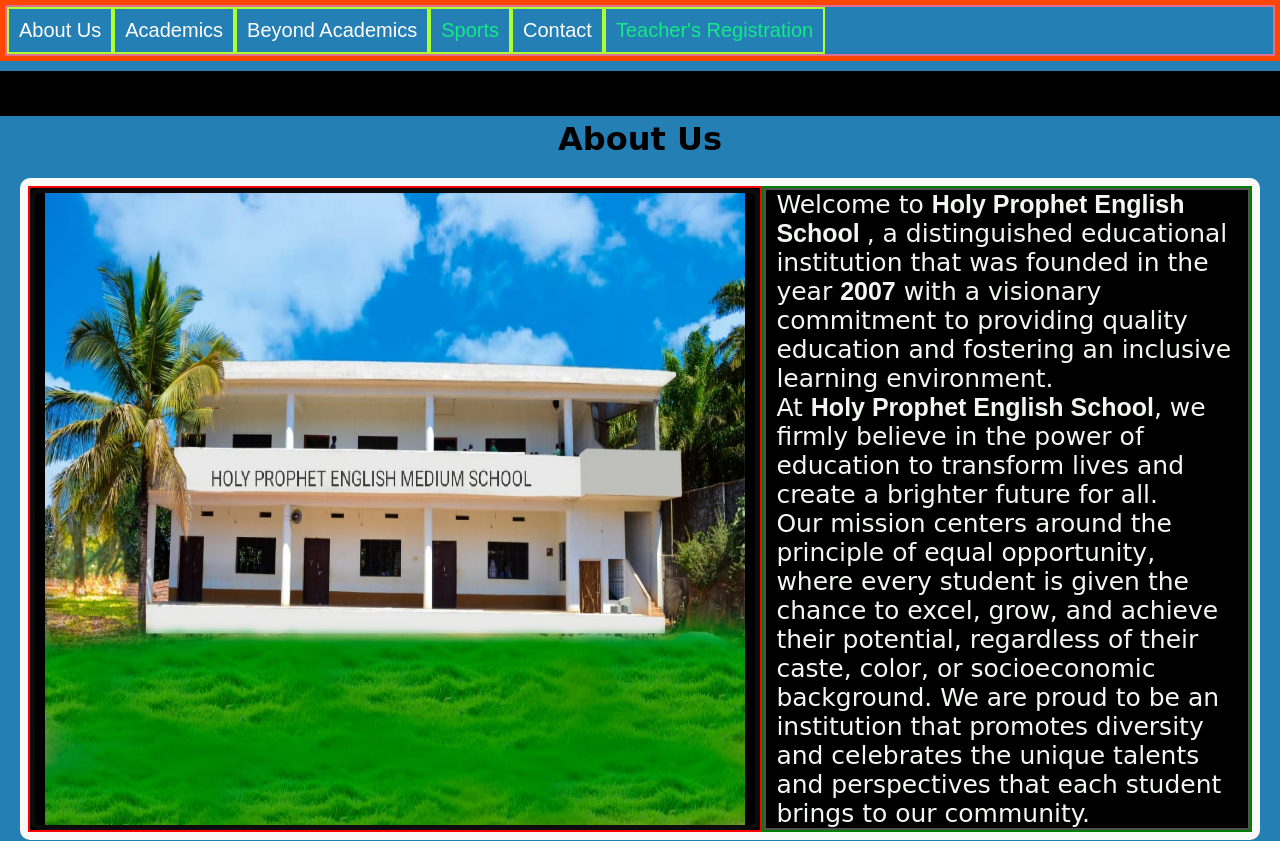
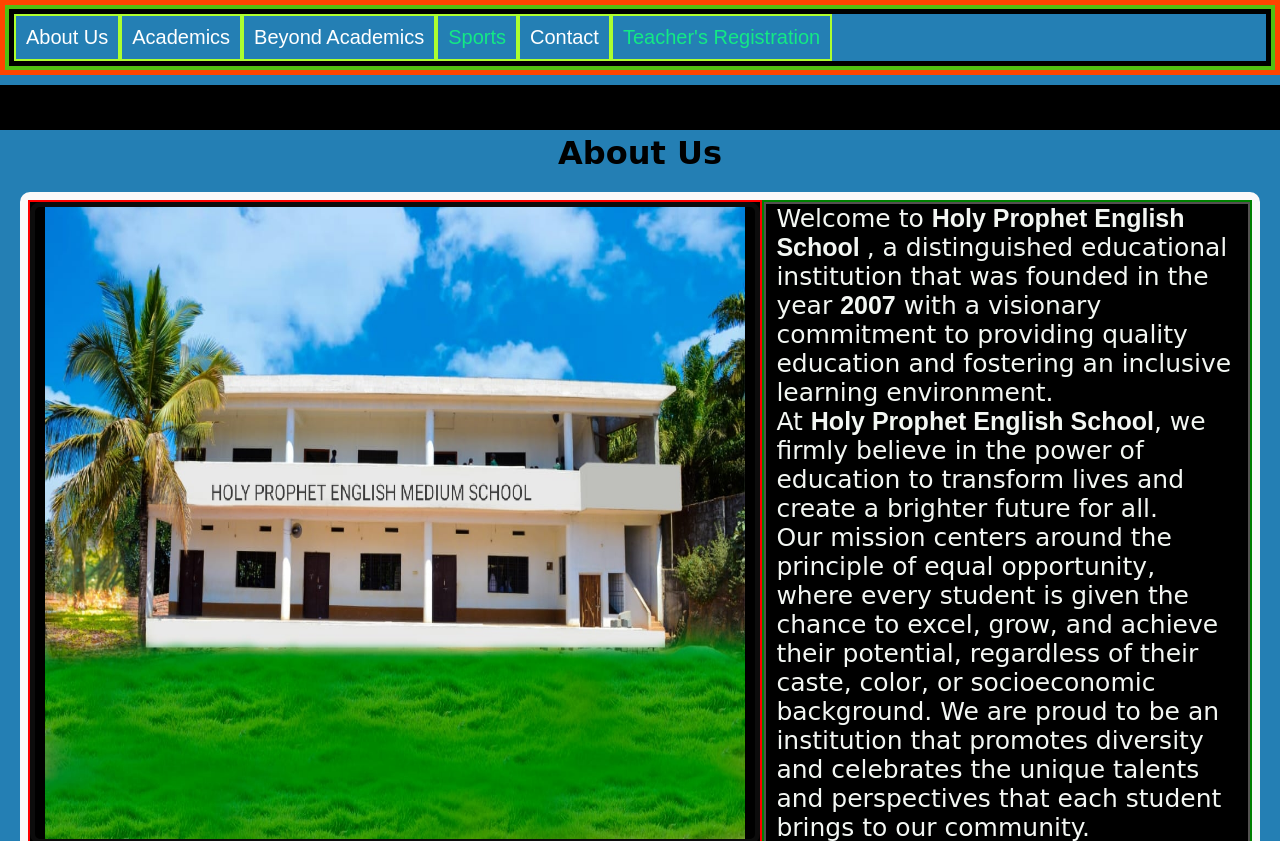
Before and after one commit to TashuNaz/holyprophetschoolmalnad, a plain HTML site: page index.html in a window 1280 px wide. Shown: the top 841 px of the page. Drawn offline with Linux system fonts and the light colour scheme.

Commit message:
Update holyprophet.css

```diff
--- a/holyprophet.css
+++ b/holyprophet.css
@@ -14,24 +14,22 @@ body{
 .header {
     border: 5px solid orangered;
     display: block;
-    width:100%;
     }
     .header nav{
-        border: 2px solid palevioletred;
+        border: 4px solid rgb(82, 192, 18);
         display: block;
     }
 .header .nav .sidemenu {
-
 display:flex;
 flex-wrap: wrap;
 list-style: none;
 font-size: 20px;
 color: rgb(19, 233, 133);
+border: 5px solid black;
 }
 .header .nav .sidemenu li{
     padding: 10px;
     border: 2px solid greenyellow;
-    display: inline;
 }
 nav ul li a{
     color: #fff;
```
